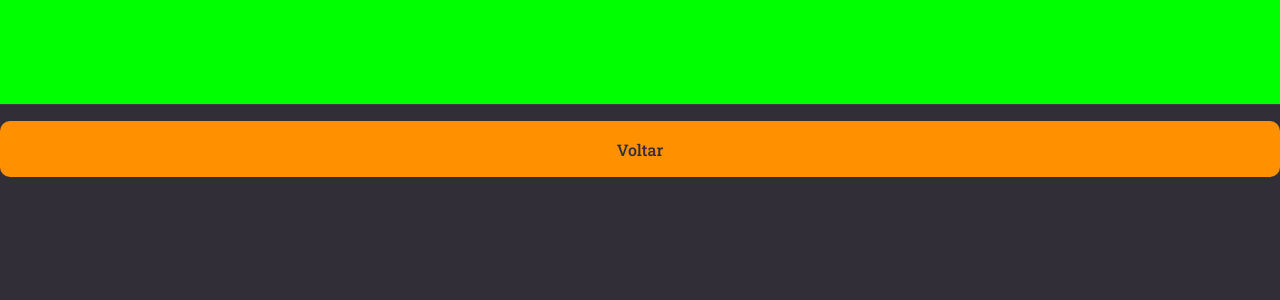
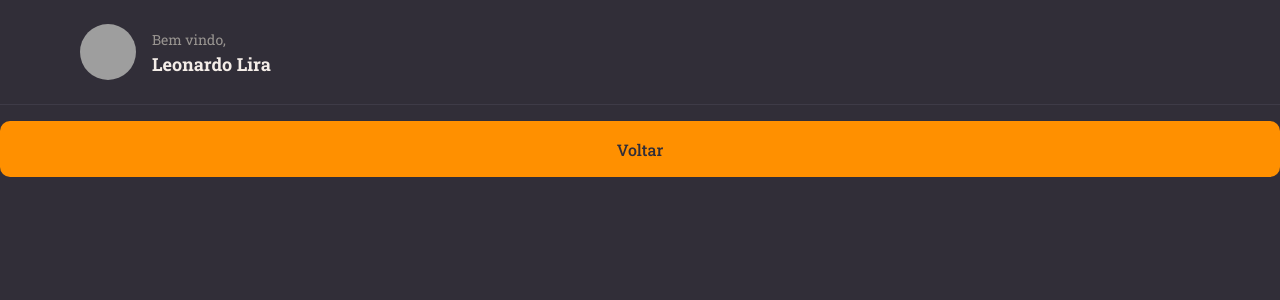
Before and after one commit to Leonardolira01/NotesForYou, a React (Vite) app: page / in a window 1280 px wide. Shown: the top 300 px of the page. Built offline with nearby package versions, Linux system fonts and the light colour scheme; grey boxes are pictures that could not be loaded.

Commit message:
Imagem do usuário

```diff
--- a/src/components/Header/index.jsx
+++ b/src/components/Header/index.jsx
@@ -1,8 +1,19 @@
-import { Container } from "./styles";
+import { Container, Profile } from "./styles";
 
 export function Header(){
   return(
     <Container>
+      <Profile>
+        <img
+          src="https://github.com/leonardolira01.png"
+          alt="Foto do usuário"
+        />
+
+        <div>
+          <span>Bem vindo,</span>
+          <strong>Leonardo Lira</strong>
+        </div>
+      </Profile>
 
     </Container>
   );
--- a/src/components/Header/styles.js
+++ b/src/components/Header/styles.js
@@ -15,5 +15,32 @@
 
   padding: 0 80px;
 
-  background: lime;
 `;
+
+export const Profile = styled.div`
+  display: flex; //Para garantir que a imagem e o texto ficará centralizada,
+  align-items: center;
+
+  > img {
+    width: 56px; // Largura
+    height: 56px; // Altura
+    border-radius: 50%; // Deixar a imagem redonda
+  } // Esse sinal de maior é pra garantir que eu vou estilizar a imagem que existe dentro do meu componente de profile. Isso me garante a não mexer em outras imagens de outros contextos.
+
+  > div {
+    display: flex; // alinhamento
+    flex-direction: column; // texto um embaixo do outro
+    margin-left: 16px;
+    line-height: 24px;
+
+    span {
+      font-size: 14px;
+      color: ${({ theme }) => theme.COLORS.GRAY_100};
+    }
+
+    strong {
+      font-size: 18px;
+      color: ${({ theme }) => theme.COLORS.WHITE};
+    }
+  };
+`;
```
